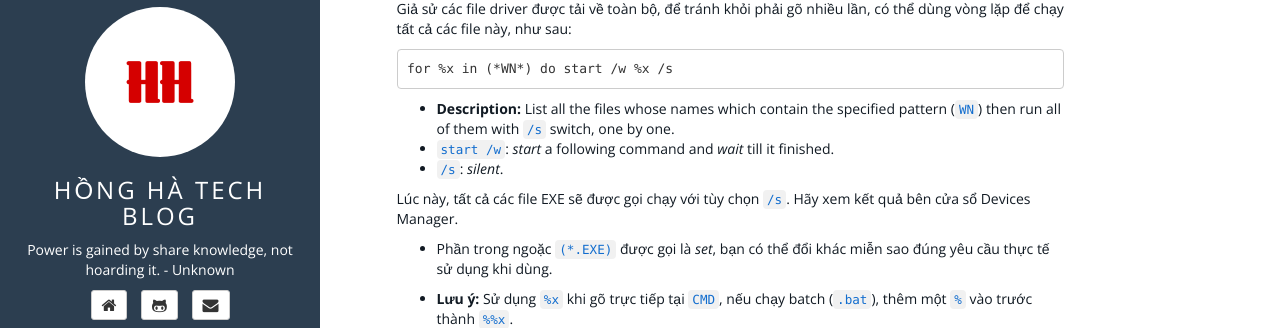
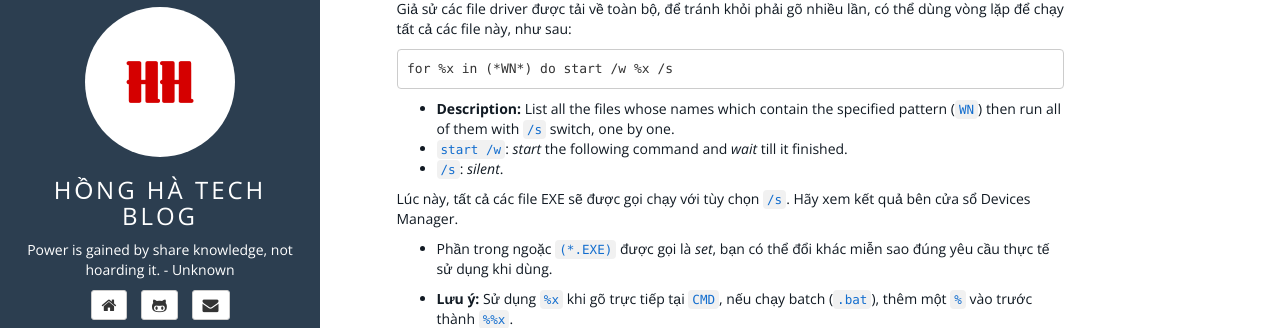
Before and after one commit to honghaco/honghaco.github.io, a Jekyll site: the page built from _posts/2016-03-25-dell-install-driver-silent.md, in a window 1280 px wide and 900 px high, scrolled down 807 px. Shown: the part 121-449 px from the top of the window. Built offline with Jekyll 4.4.1, drawn with Linux system fonts in a browser that asks for light colours; some web fonts are replaced.

Commit message:
Update 2016-03-25-dell-install-driver-silent.md

````diff
--- a/_posts/2016-03-25-dell-install-driver-silent.md
+++ b/_posts/2016-03-25-dell-install-driver-silent.md
@@ -54,7 +54,7 @@ for %x in (*WN*) do start /w %x /s
 ```
 
 - **Description:** List all the files whose names which contain the specified pattern (`WN`) then run all of them with `/s` switch, one by one.
-- `start /w`: *start* a following command and *wait* till it finished.
+- `start /w`: *start* the following command and *wait* till it finished.
 - `/s`: *silent*.
 
 Lúc này, tất cả các file EXE sẽ được gọi chạy với tùy chọn `/s`. Hãy xem kết quả bên cửa sổ Devices Manager.
````
